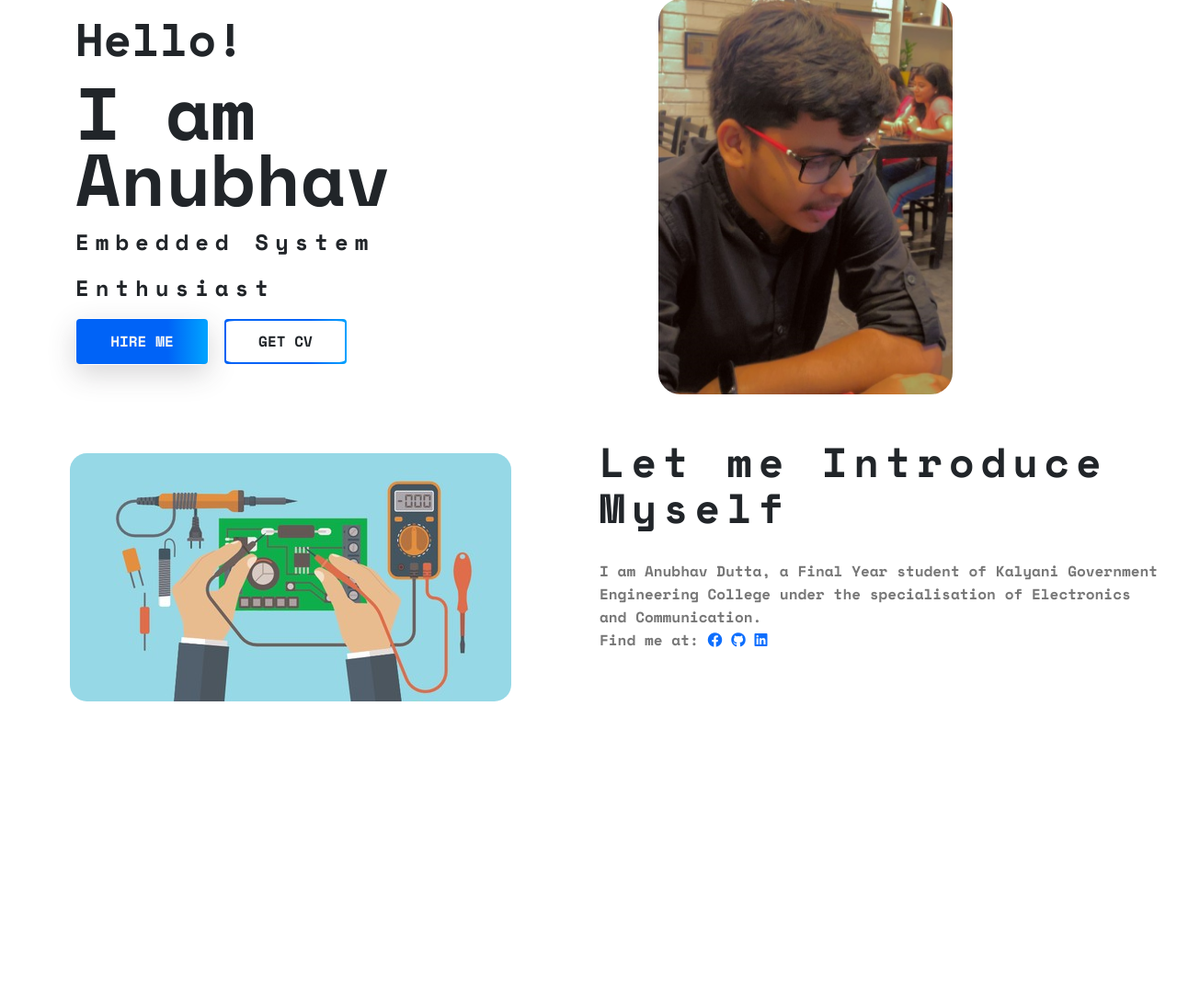
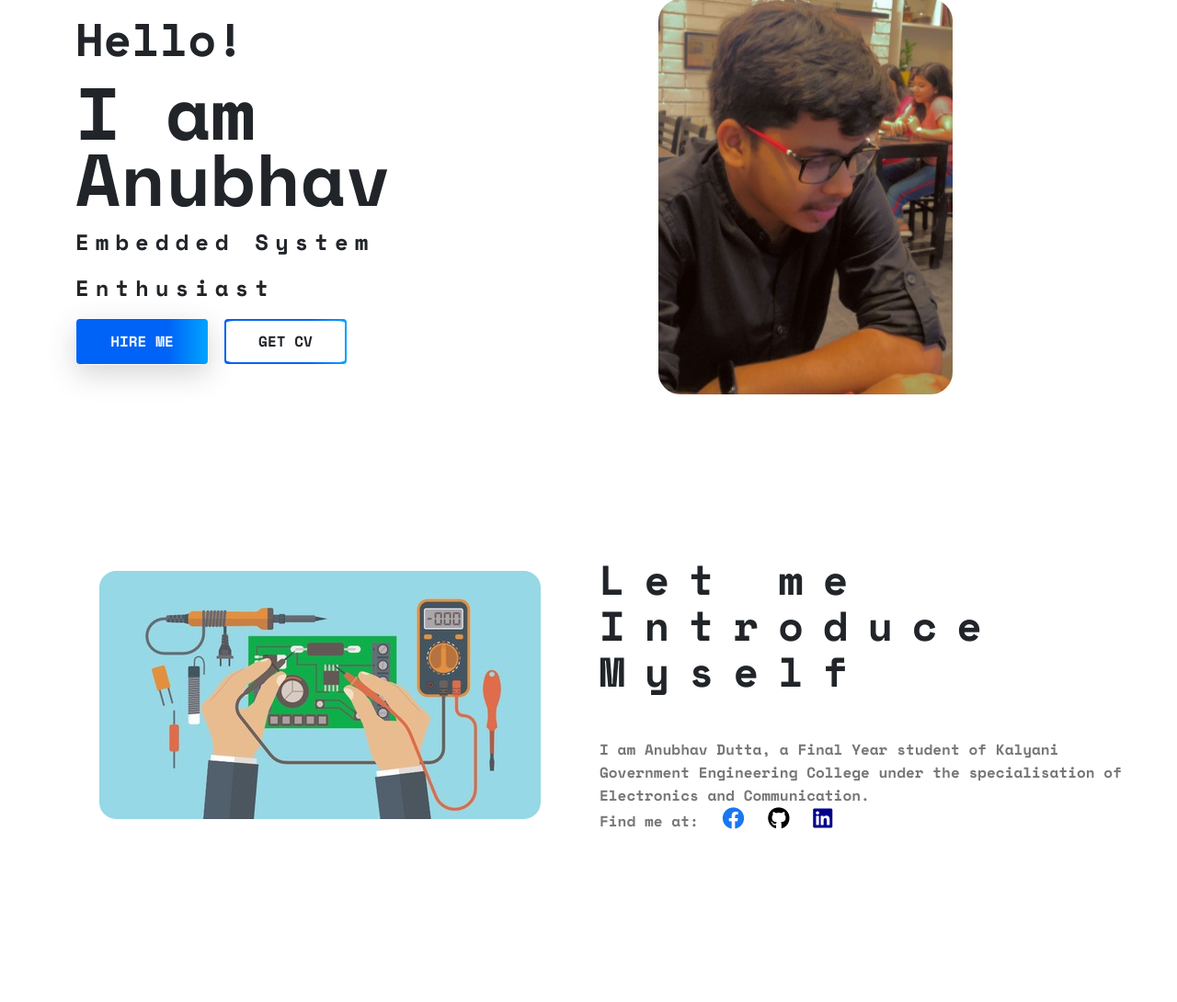
Before and after one commit to anubhav666/Portfolio, a PHP site: page / in a window 1280 px wide. Shown: the part 135-1225 px from the top of the page at 92% size. Run offline with PHP 8.4, Linux system fonts and the light colour scheme.

Commit message:
Changed icons and styling

```diff
--- a/css/styles.css
+++ b/css/styles.css
@@ -38,7 +38,7 @@
 }
 /*end navigation*/
 
-/* start banner Area */
+/* start banner area */
 
 /* .site-main .site-banner {
     background: url(../img/banner/home-banner-3.jpg) no-repeat;
@@ -77,4 +77,36 @@
 
 
 }
-/* end banner Area */
+/* end banner area */
+
+/* start about area */
+
+.site-main .about-area{
+    padding: 8rem 2rem;
+}
+
+.site-main .about-area .about-title h2 > span{
+    display: block;
+    letter-spacing: 21px;
+}
+
+.site-main .about-area .about-title .paragraph > p{
+    padding: 1rem 0;
+}
+
+.socials{
+    font-size: x-large;
+    margin:0 0 1rem 1rem;
+}
+/* end about area */
+
+/* start brands area */
+
+.site-main .brand-area .single-brand{
+    opacity: 50%;
+    margin: 8rem;
+}
+.site-main .brand-area .single-brand > img{
+    border-radius: 10%;
+}
+/* end brands area */
--- a/index.html
+++ b/index.html
@@ -115,9 +115,9 @@
               <p class="para">
                 I am Anubhav Dutta, a Final Year student of <b>Kalyani Government Engineering College</b> under the specialisation of Electronics and Communication. <br>
                 Find me at:
-                <a href="https://www.facebook.com/anubhav.dutta.792"><i class="fa-brands fa-facebook"></i></a>
-                <a href="https://github.com/anubhav666"><i class="fa-brands fa-github"></i></a>
-                <a href="https://www.linkedin.com/in/anubhav-dutta-408368191/"><i class="fa-brands fa-linkedin"></i></a>
+                <a href="https://www.facebook.com/anubhav.dutta.792" class="socials"><i class="fa-brands fa-facebook" style="color: #1877f2; "></i></a>
+                <a href="https://github.com/anubhav666" class="socials"><i class="fa-brands fa-github" style="color: black;"></i></a>
+                <a href="https://www.linkedin.com/in/anubhav-dutta-408368191/" class="socials"><i class="fa-brands fa-linkedin" style="color: darkblue; "></i></a>
                 <br>
               </p>
             </div>
@@ -126,6 +126,46 @@
         </div>
       </section>
       <!-- =======================End About Area================== -->
+      <!-- =======================Star Brand Area================== -->
+
+      <!-- <section class="brand-area">
+        <div class="container-fluid">
+          <div class="row">
+            <div class="col-xl-6 col-lg-12 col-md-12">
+              <div class="row brands">
+                <div class="col-lg-4 col-md-6 col-sm-6">
+                  <div class="single-brand">
+                    <img src="./img/brand/Brand-3.png" alt="Brand-1">
+                  </div>
+                </div>
+                <div class="col-lg-4 col-md-6 col-sm-6">
+                  <div class="single-brand">
+                    <img src="./img/brand/Brand-1.png" alt="Brand-2">
+                  </div>
+                </div>
+                <div class="col-lg-4 col-md-6 col-sm-6">
+                  <div class="single-brand">
+                    <img src="./img/brand/Brand-2.png" alt="Brand-3">
+                  </div>
+                </div>
+              </div>
+            </div>
+            <div class="col-xl-6 col-lg-12 col-md-12">
+              <div class="experience-area">
+                <div class="d-flex flex-row proficiency">
+                  <h2 class="p-3 skills">10</h2>
+                  <h2>
+                    <span>Years</span>
+                    <span>Experience</span>
+                    <span>Working</span>
+                  </h2>
+                </div>
+              </div>
+            </div>
+          </div>
+        </div>
+      </section> -->
+      <!-- =======================End Brand Area================== -->
     </main>
     <!-- =======================End Main Area=================== -->
 
```
Also changed, not shown: img/brand/Brand-1.png (added), img/brand/Brand-2.png (added), img/brand/Brand-3.png (added).
